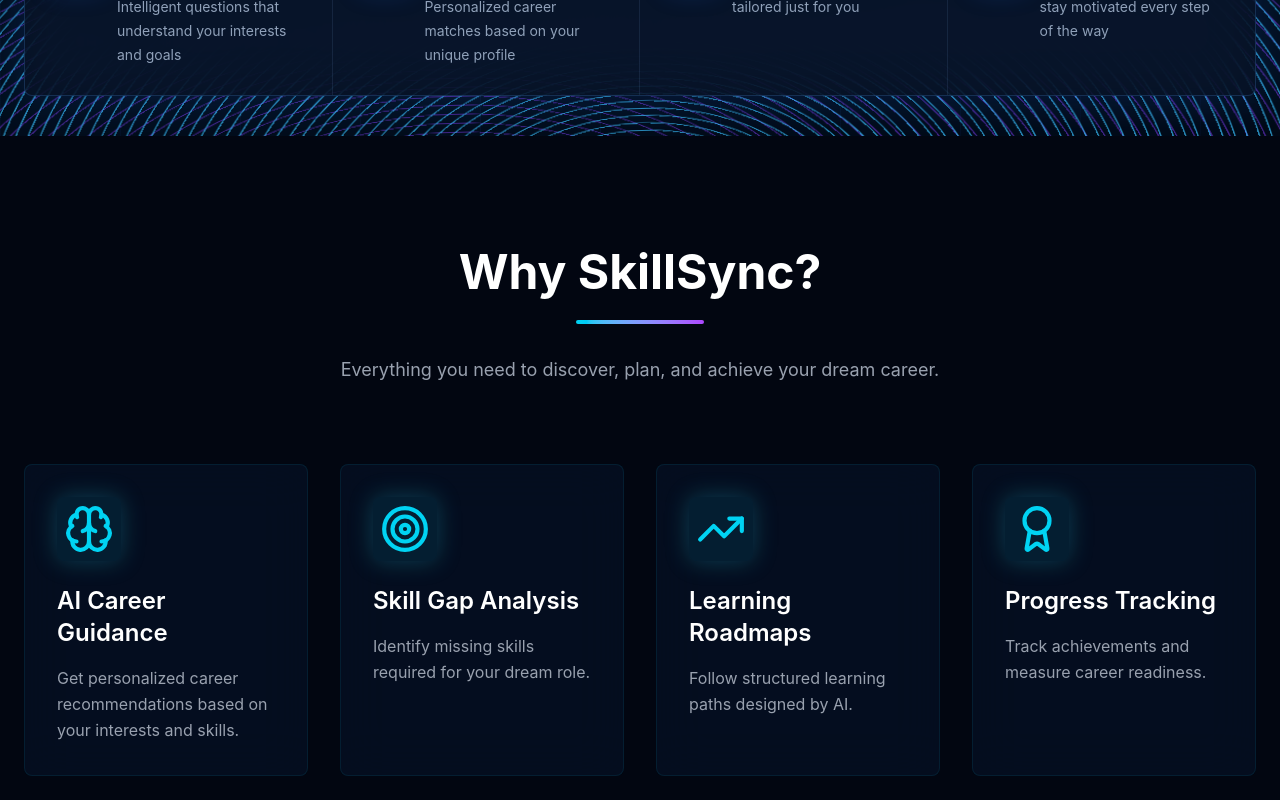
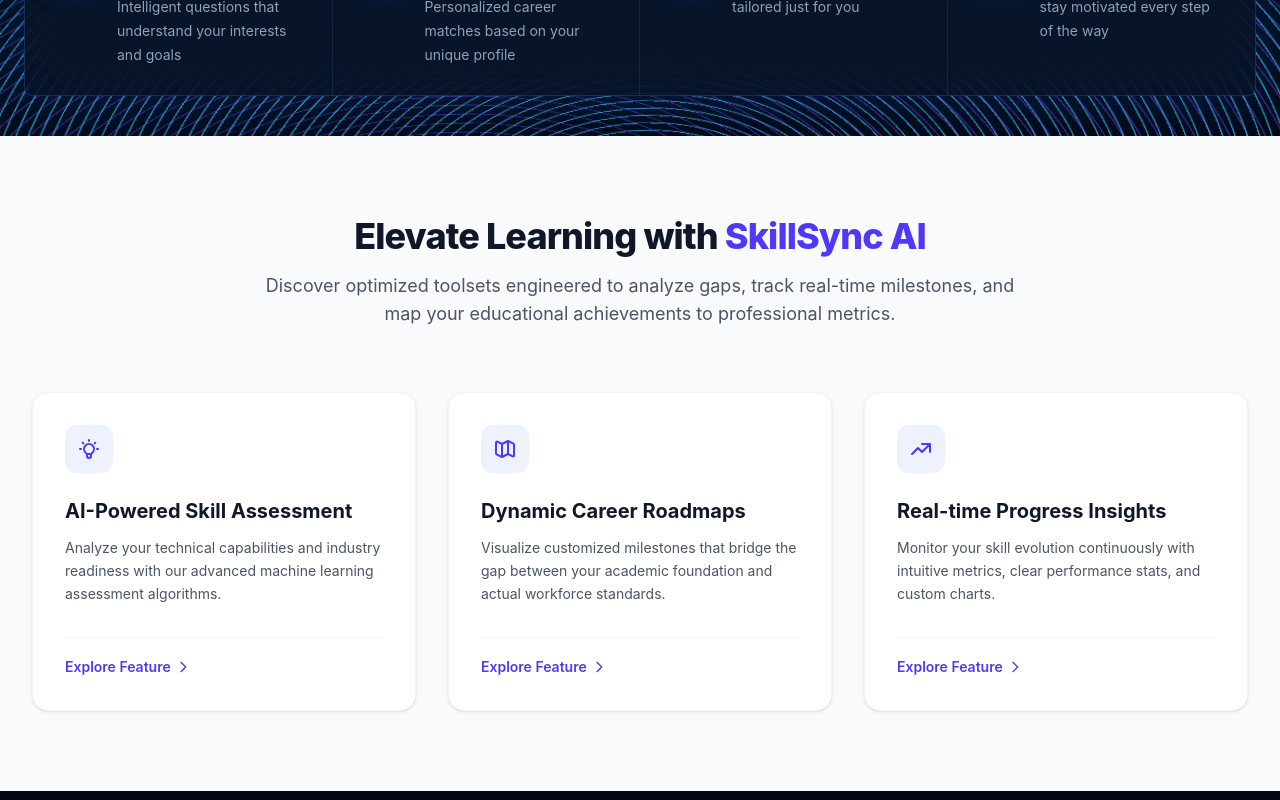
Before and after one commit to mohammadrafi312/skillsync-ai, a React (Vite) app: page / in a window 1280 px wide. Shown: the part 900-1700 px from the top of the page. Built offline with nearby package versions, Linux system fonts and the light colour scheme.

Commit message:
Update Features component

```diff
--- a/src/components/Features.jsx
+++ b/src/components/Features.jsx
@@ -1,82 +1,91 @@
-import { motion } from "framer-motion";
-import { Brain, Target, TrendingUp, Award } from "lucide-react";
+import React from 'react';
 
-const features = [
+// Centralized array for features data to optimize memory & maintainability
+const featuresData = [
   {
-    icon: <Brain size={50} />,
-    title: "AI Career Guidance",
-    desc: "Get personalized career recommendations based on your interests and skills.",
+    id: 1,
+    title: "AI-Powered Skill Assessment",
+    description: "Analyze your technical capabilities and industry readiness with our advanced machine learning assessment algorithms.",
+    icon: (
+      <svg className="w-6 h-6 text-indigo-600 dark:text-indigo-400" fill="none" stroke="currentColor" viewBox="0 0 24 24" xmlns="http://www.w3.org/2000/svg">
+        <path strokeLinecap="round" strokeLinejoin="round" strokeWidth={2} d="M9.663 17h4.673M12 3v1m6.364 1.636l-.707.707M21 12h-1M4 12H3m3.343-5.657l-.707-.707m2.828 9.9a5 5 0 117.072 0l-.548.547A3.374 3.374 0 0014 18.469V19a2 2 0 11-4 0v-.531c0-.895-.356-1.754-.988-2.386l-.548-.547z" />
+      </svg>
+    ),
   },
   {
-    icon: <Target size={50} />,
-    title: "Skill Gap Analysis",
-    desc: "Identify missing skills required for your dream role.",
+    id: 2,
+    title: "Dynamic Career Roadmaps",
+    description: "Visualize customized milestones that bridge the gap between your academic foundation and actual workforce standards.",
+    icon: (
+      <svg className="w-6 h-6 text-indigo-600 dark:text-indigo-400" fill="none" stroke="currentColor" viewBox="0 0 24 24" xmlns="http://www.w3.org/2000/svg">
+        <path strokeLinecap="round" strokeLinejoin="round" strokeWidth={2} d="M9 20l-5.447-2.724A1 1 0 013 16.382V5.618a1 1 0 011.447-.894L9 7m0 13l6-3m-6 3V7m6 10l4.553 2.276A1 1 0 0021 18.382V7.618a1 1 0 00-.553-.894L15 4m0 13V4m0 0L9 7" />
+      </svg>
+    ),
   },
   {
-    icon: <TrendingUp size={50} />,
-    title: "Learning Roadmaps",
-    desc: "Follow structured learning paths designed by AI.",
-  },
-  {
-    icon: <Award size={50} />,
-    title: "Progress Tracking",
-    desc: "Track achievements and measure career readiness.",
-  },
+    id: 3,
+    title: "Real-time Progress Insights",
+    description: "Monitor your skill evolution continuously with intuitive metrics, clear performance stats, and custom charts.",
+    icon: (
+      <svg className="w-6 h-6 text-indigo-600 dark:text-indigo-400" fill="none" stroke="currentColor" viewBox="0 0 24 24" xmlns="http://www.w3.org/2000/svg">
+        <path strokeLinecap="round" strokeLinejoin="round" strokeWidth={2} d="M13 7h8m0 0v8m0-8l-8 8-4-4-6 6" />
+      </svg>
+    ),
+  }
 ];
 
-export default function Features() {
+const Features = () => {
   return (
-    <section
-  id="features"
-  className="bg-[#020611] text-white py-28 px-6"
->
+    <section className="py-20 bg-gray-50 dark:bg-gray-900 transition-colors duration-300">
+      <div className="max-w-7xl mx-auto px-4 sm:px-6 lg:px-8">
 
-      <motion.h2
-        initial={{ opacity: 0, y: 50 }}
-        whileInView={{ opacity: 1, y: 0 }}
-        transition={{ duration: 0.6 }}
-        className="text-center text-4xl sm:text-5xl font-bold mb-6"
-      >
-        Why SkillSync?
-      </motion.h2>
+        {/* Header Section */}
+        <div className="text-center max-w-3xl mx-auto mb-16">
+          <h2 className="text-3xl font-extrabold text-gray-900 dark:text-white sm:text-4xl tracking-tight">
+            Elevate Learning with <span className="text-indigo-600 dark:text-indigo-400">SkillSync AI</span>
+          </h2>
+          <p className="mt-4 text-lg text-gray-600 dark:text-gray-300">
+            Discover optimized toolsets engineered to analyze gaps, track real-time milestones, and map your educational achievements to professional metrics.
+          </p>
+        </div>
 
-      <div className="w-32 h-1 bg-gradient-to-r from-cyan-400 to-purple-500 mx-auto rounded-full mb-8"></div>
+        {/* Features Grid */}
+        <div className="grid grid-cols-1 md:grid-cols-2 lg:grid-cols-3 gap-8">
+          {featuresData.map((feature) => (
+            <div
+              key={feature.id}
+              className="bg-white dark:bg-gray-800 rounded-2xl p-8 shadow-sm hover:shadow-xl transform hover:-translate-y-2 transition-all duration-300 border border-gray-100 dark:border-gray-700 flex flex-col justify-between"
+            >
+              <div>
+                {/* Icon Container */}
+                <div className="w-12 h-12 bg-indigo-50 dark:bg-indigo-900/40 rounded-xl flex items-center justify-center mb-6">
+                  {feature.icon}
+                </div>
+                {/* Content */}
+                <h3 className="text-xl font-bold text-gray-900 dark:text-white mb-3">
+                  {feature.title}
+                </h3>
+                <p className="text-gray-600 dark:text-gray-300 leading-relaxed text-sm">
+                  {feature.description}
+                </p>
+              </div>
 
-      <p className="text-center text-gray-400 max-w-3xl mx-auto mb-20 text-lg">
-        Everything you need to discover, plan, and achieve your dream career.
-      </p>
-
-      <div className="max-w-7xl mx-auto grid md:grid-cols-2 lg:grid-cols-4 gap-8">
-
-        {features.map((feature, index) => (
-          <motion.div
-            key={feature.title}
-            initial={{ opacity: 0, y: 80 }}
-            whileInView={{ opacity: 1, y: 0 }}
-            transition={{ delay: index * 0.15 }}
-            whileHover={{
-              scale: 1.05,
-              y: -10,
-            }}
-            className="bg-[#071226]/70 backdrop-blur-xl border border-cyan-500/10 rounded-lg p-8 hover:border-cyan-400/40 hover:shadow-[0_0_30px_rgba(34,211,238,0.15)] transition-all duration-300"
-          >
-            <div className="w-16 h-16 rounded-lg bg-cyan-500/10 flex items-center justify-center text-cyan-400 mb-6 shadow-[0_0_25px_rgba(34,211,238,0.25)]">
-              {feature.icon}
+              {/* Action Button */}
+              <div className="mt-8 pt-4 border-t border-gray-50 dark:border-gray-700/50">
+                <button className="text-indigo-600 dark:text-indigo-400 font-semibold text-sm inline-flex items-center hover:text-indigo-700 dark:hover:text-indigo-300 group">
+                  Explore Feature
+                  <svg className="w-4 h-4 ml-1 transform group-hover:translate-x-1 transition-transform" fill="none" stroke="currentColor" viewBox="0 0 24 24" xmlns="http://www.w3.org/2000/svg">
+                    <path strokeLinecap="round" strokeLinejoin="round" strokeWidth={2} d="M9 5l7 7-7 7" />
+                  </svg>
+                </button>
+              </div>
             </div>
-
-            <h3 className="text-2xl font-semibold mb-4">
-              {feature.title}
-            </h3>
-
-            <p className="text-gray-400 leading-relaxed">
-              {feature.desc}
-            </p>
-
-          </motion.div>
-        ))}
+          ))}
+        </div>
 
       </div>
-
     </section>
   );
-}
+};
+
+export default Features;
```
